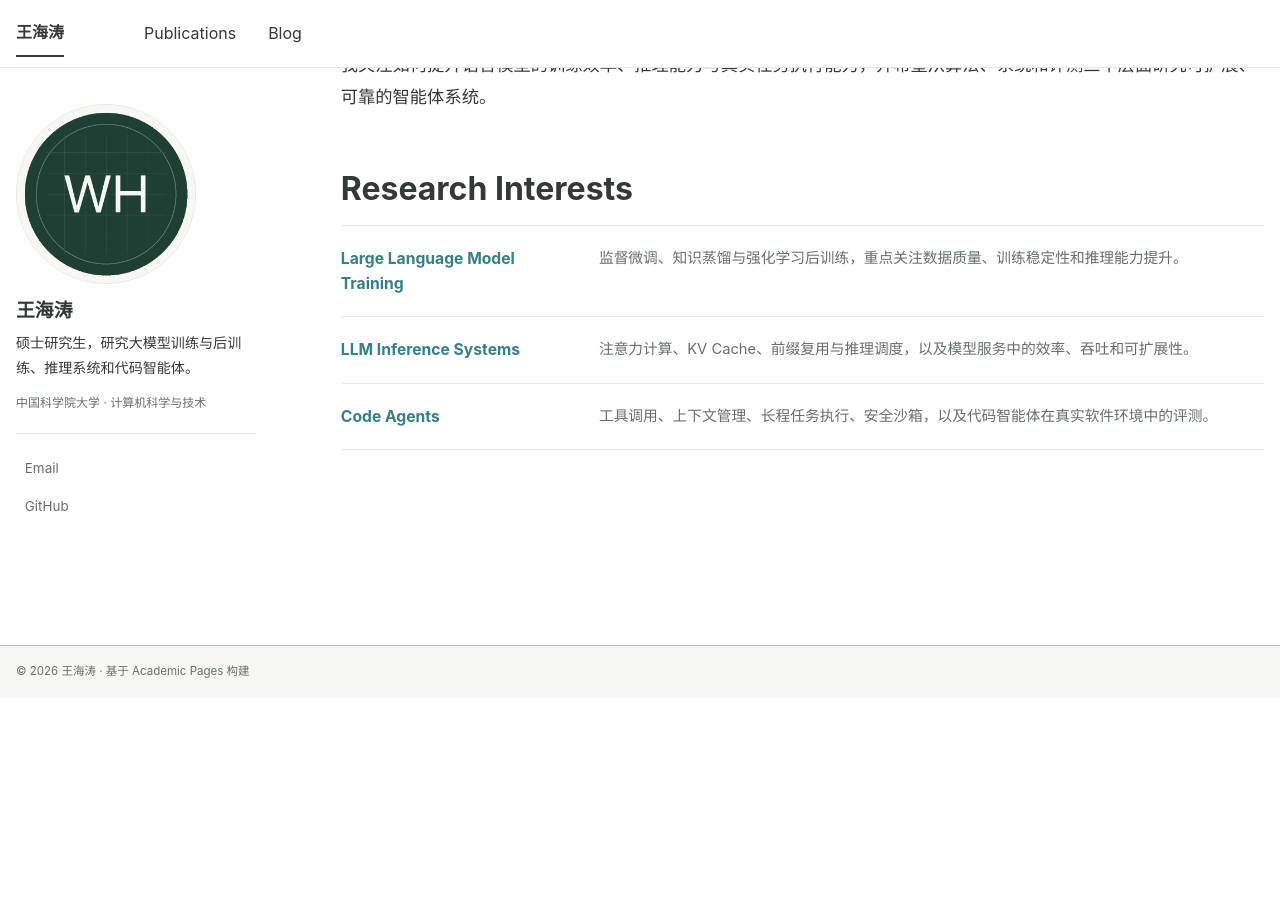
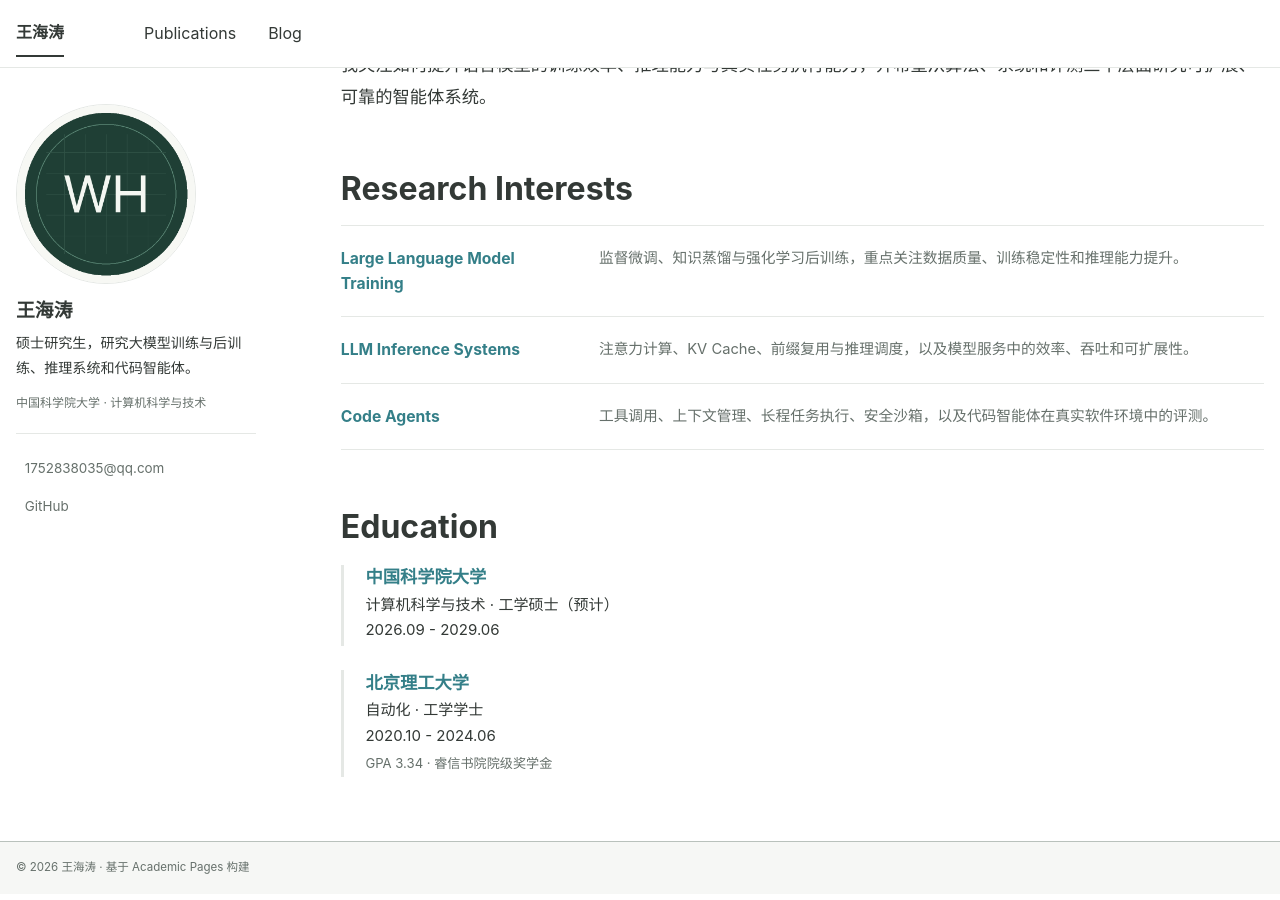
Before and after one commit to selfanti/selfanti.github.io, a Jekyll site: the page built from _pages/about.md, in a window 1280 px wide and 900 px high, scrolled down 202 px. Built offline with Jekyll 4.4.1, drawn with Linux system fonts in a browser that asks for light colours; a script that is not in the unit is left out; before the commit the page ends 953 px from its top, so only the background shows below that.

Commit message:
Add education and visible email

```diff
--- a/_includes/author-profile.html
+++ b/_includes/author-profile.html
@@ -23,7 +23,7 @@
 
   <ul class="author-links" aria-label="联系方式">
     {% if author.email %}
-      <li><a href="mailto:{{ author.email }}"><i class="fas fa-fw fa-envelope" aria-hidden="true"></i><span>Email</span></a></li>
+      <li><a href="mailto:{{ author.email }}"><i class="fas fa-fw fa-envelope" aria-hidden="true"></i><span>{{ author.email }}</span></a></li>
     {% endif %}
     {% if author.github %}
       <li><a href="https://github.com/{{ author.github }}" rel="noopener noreferrer"><i class="fab fa-fw fa-github" aria-hidden="true"></i><span>GitHub</span></a></li>
--- a/_pages/about.md
+++ b/_pages/about.md
@@ -28,3 +28,20 @@ classes: home-page
     </article>
   </div>
 </section>
+
+<section class="education-section" aria-labelledby="education-title">
+  <h2 id="education-title">Education</h2>
+  <div class="education-list">
+    <article>
+      <h3>中国科学院大学</h3>
+      <p>计算机科学与技术 · 工学硕士（预计）</p>
+      <time datetime="2026-09">2026.09 - 2029.06</time>
+    </article>
+    <article>
+      <h3>北京理工大学</h3>
+      <p>自动化 · 工学学士</p>
+      <time datetime="2020-10">2020.10 - 2024.06</time>
+      <p class="education-note">GPA 3.34 · 睿信书院院级奖学金</p>
+    </article>
+  </div>
+</section>
--- a/_sass/_custom.scss
+++ b/_sass/_custom.scss
@@ -224,6 +224,11 @@ td > code::after {
   color: var(--accent);
 }
 
+.author-links span {
+  min-width: 0;
+  overflow-wrap: anywhere;
+}
+
 .academic-about {
   max-width: 940px;
   margin-bottom: 3.6rem;
@@ -250,7 +255,7 @@ td > code::after {
 
 .research-section {
   max-width: 940px;
-  margin-bottom: 4rem;
+  margin-bottom: 3.6rem;
 }
 
 .research-interest-list {
@@ -277,6 +282,49 @@ td > code::after {
   color: var(--global-text-color-light);
   font-size: 0.92rem !important;
   line-height: 1.75;
+}
+
+.education-section {
+  max-width: 940px;
+  margin-bottom: 4rem;
+}
+
+.education-section h2 {
+  margin: 0 0 1.15rem;
+  color: var(--global-text-color);
+  font-size: 2rem;
+  line-height: 1.2;
+}
+
+.education-list {
+  display: grid;
+  gap: 1.5rem;
+}
+
+.education-list article {
+  padding: 0.15rem 0 0.2rem 1.35rem;
+  border-left: 3px solid var(--global-border-color);
+}
+
+.education-list h3 {
+  margin: 0 0 0.25rem;
+  color: var(--accent);
+  font-size: 1.08rem;
+}
+
+.education-list p,
+.education-list time {
+  display: block;
+  margin: 0;
+  color: var(--global-text-color);
+  font-size: 0.94rem;
+  line-height: 1.7;
+}
+
+.education-list .education-note {
+  margin-top: 0.2rem;
+  color: var(--global-text-color-light);
+  font-size: 0.82rem;
 }
 
 .publication-list,
@@ -485,7 +533,8 @@ td > code::after {
   }
 
   .academic-about h1,
-  .research-section h2 {
+  .research-section h2,
+  .education-section h2 {
     font-size: 1.65rem;
   }
 
```
